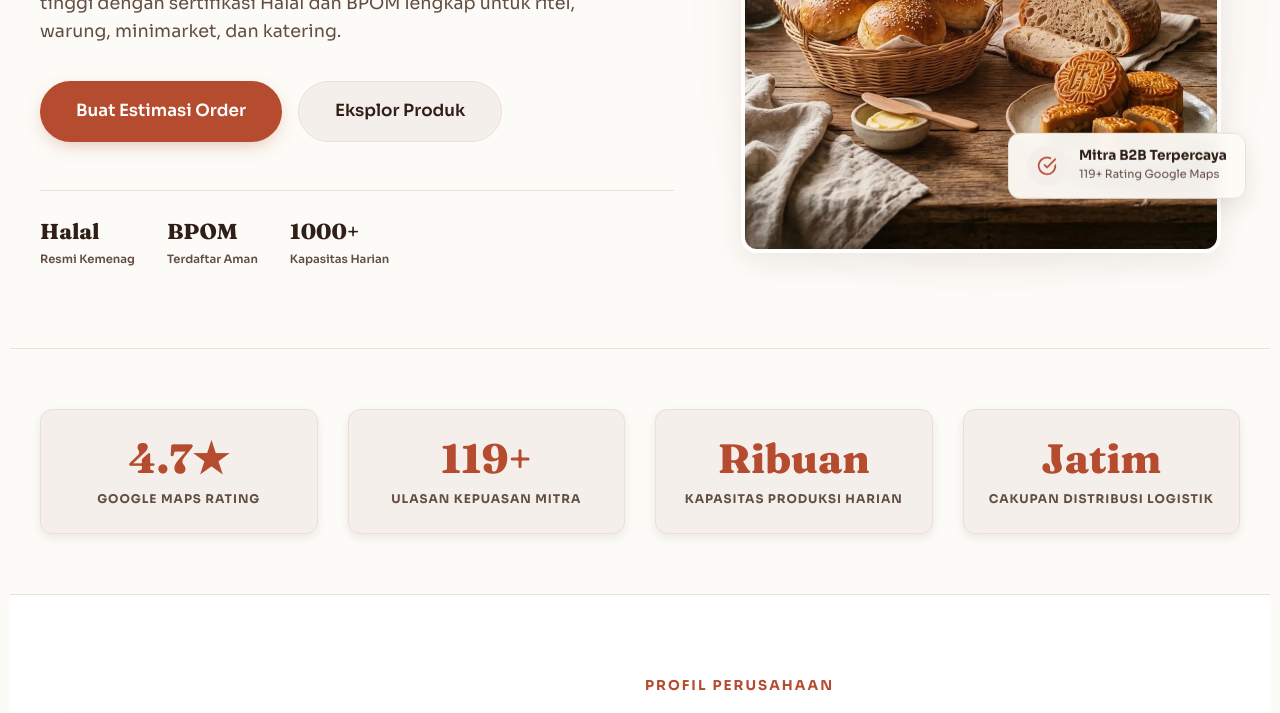
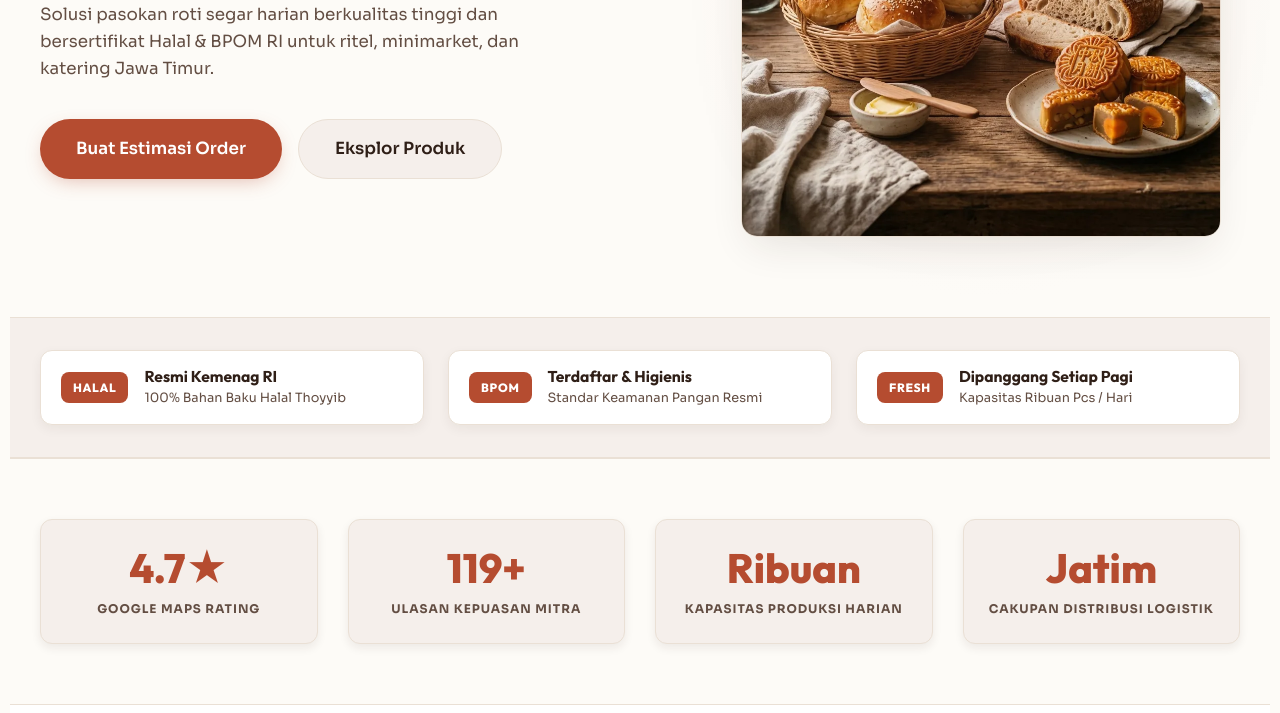
Before and after one commit to dyokism/PTBayuBagusBakery, a plain HTML site: page index.html in a window 1280 px wide. Shown: the part 395-1108 px from the top of the page. Drawn offline with Linux system fonts and the light colour scheme.

Commit message:
Refactor B2B bakery landing page design, accessibility, and SEO
- Upgrade display typography and hero section layout
- Add keyboard skip link and enlarge touch targets
- Add Open Graph meta tags and LocalBusiness JSON-LD schema
- Fix link tab-nabbing security vulnerability

```diff
--- a/index.html
+++ b/index.html
@@ -7,14 +7,61 @@
   <title>PT Bayu Bagus Bakery - Produsen Roti &amp; Kue Grosir Premium Jawa Timur</title>
   <meta name="description" content="Kemitraan roti grosir B2B terpercaya di Nganjuk, Jawa Timur. Memproduksi roti burger, mooncake, roti sisir, dan roti tawar premium dengan sertifikasi Halal &amp; BPOM.">
 
+  <link rel="canonical" href="https://bayubagusbakery.com/">
+
+  <!-- Open Graph / Social Media Meta Tags -->
+  <meta property="og:type" content="website">
+  <meta property="og:site_name" content="PT Bayu Bagus Bakery">
+  <meta property="og:title" content="PT Bayu Bagus Bakery - Produsen Roti &amp; Kue Grosir Premium Jawa Timur">
+  <meta property="og:description" content="Kemitraan roti grosir B2B terpercaya di Nganjuk, Jawa Timur. Memproduksi roti burger, mooncake, roti sisir, dan roti tawar premium dengan sertifikasi Halal &amp; BPOM.">
+  <meta property="og:image" content="assets/hero_bakery_showcase.webp">
+  <meta property="twitter:card" content="summary_large_image">
+  <meta property="twitter:title" content="PT Bayu Bagus Bakery - Produsen Roti &amp; Kue Grosir Premium">
+  <meta property="twitter:description" content="Kemitraan roti grosir B2B terpercaya di Nganjuk, Jawa Timur.">
+
+  <!-- JSON-LD Structured Data for LocalBusiness / Bakery -->
+  <script type="application/ld+json">
+  {
+    "@context": "https://schema.org",
+    "@type": "Bakery",
+    "name": "PT Bayu Bagus Bakery",
+    "image": "assets/hero_bakery_showcase.webp",
+    "description": "Produsen roti dan kue grosir premium bersertifikat Halal & BPOM RI di Nganjuk, Jawa Timur.",
+    "telephone": "+6281234714911",
+    "address": {
+      "@type": "PostalAddress",
+      "streetAddress": "RT.02/RW.02, Garu",
+      "addressLocality": "Baron",
+      "addressRegion": "Kabupaten Nganjuk, Jawa Timur",
+      "postalCode": "64394",
+      "addressCountry": "ID"
+    },
+    "geo": {
+      "@type": "GeoCoordinates",
+      "latitude": -7.5669809,
+      "longitude": 112.0735154
+    },
+    "openingHoursSpecification": [
+      {
+        "@type": "OpeningHoursSpecification",
+        "dayOfWeek": ["Monday", "Tuesday", "Wednesday", "Thursday", "Friday", "Sunday"],
+        "opens": "08:00",
+        "closes": "15:00"
+      }
+    ],
+    "priceRange": "Rp 1.900 - Rp 10.800"
+  }
+  </script>
+
   <link rel="preconnect" href="https://fonts.googleapis.com">
   <link rel="preconnect" href="https://fonts.gstatic.com" crossorigin>
-  <link href="https://fonts.googleapis.com/css2?family=Fraunces:ital,opsz,wght@0,9..144,300..800;1,9..144,300..800&family=Sora:wght@300;400;500;600;700;800&display=swap" rel="stylesheet">
+  <link href="https://fonts.googleapis.com/css2?family=Outfit:wght@500;600;700;800&family=Sora:wght@300;400;500;600;700;800&display=swap" rel="stylesheet">
 
   <link rel="stylesheet" href="styles/base.css">
   <link rel="stylesheet" href="styles/components.css">
 </head>
 <body>
+  <a href="#hero" class="skip-link">Skip to main content</a>
 
   <header class="site-header" id="site-header">
     <div class="container header-container">
@@ -34,7 +81,7 @@
       </nav>
 
       <div class="header-actions">
-        <a href="https://wa.me/6281234714911" target="_blank" class="btn-primary btn-header" id="header-cta">
+        <a href="https://wa.me/6281234714911" target="_blank" rel="noopener noreferrer" class="btn-primary btn-header" id="header-cta">
           Hubungi B2B
         </a>
         <button class="mobile-menu-toggle" id="menu-toggle-btn" aria-label="Buka Menu Navigasi" aria-expanded="false">
@@ -51,7 +98,7 @@
         <a href="#katalog" class="mobile-nav-item">Katalog Roti</a>
         <a href="#kalkulator" class="mobile-nav-item">Kalkulator B2B</a>
         <a href="#kontak" class="mobile-nav-item">Kontak Kami</a>
-        <a href="https://wa.me/6281234714911" target="_blank" class="btn-primary mobile-btn-cta">Hubungi WhatsApp</a>
+        <a href="https://wa.me/6281234714911" target="_blank" rel="noopener noreferrer" class="btn-primary mobile-btn-cta">Hubungi WhatsApp</a>
       </div>
     </nav>
   </header>
@@ -62,55 +109,45 @@
         <div class="hero-grid">
           <div class="hero-text-content">
             <h1 class="hero-title">Roti Lezat, Pasokan Stabil &amp; <span class="highlight-text">Higienis Setiap Hari</span></h1>
-            <p class="hero-description">Kami memproduksi ribuan roti segar setiap subuh di fasilitas Baron, Nganjuk. Menyediakan solusi pasokan rutin berkualitas tinggi dengan sertifikasi Halal dan BPOM lengkap untuk ritel, warung, minimarket, dan katering.</p>
+            <p class="hero-description">Solusi pasokan roti segar harian berkualitas tinggi dan bersertifikat Halal &amp; BPOM RI untuk ritel, minimarket, dan katering Jawa Timur.</p>
             <div class="hero-cta-group">
               <a href="#kalkulator" class="btn-primary btn-lg">Buat Estimasi Order</a>
               <a href="#katalog" class="btn-secondary btn-lg">Eksplor Produk</a>
-            </div>
-            <div class="hero-trust-factors">
-              <div class="trust-item">
-                <span class="trust-number">Halal</span>
-                <span class="trust-label">Resmi Kemenag</span>
-              </div>
-              <div class="trust-item">
-                <span class="trust-number">BPOM</span>
-                <span class="trust-label">Terdaftar Aman</span>
-              </div>
-              <div class="trust-item">
-                <span class="trust-number">1000+</span>
-                <span class="trust-label">Kapasitas Harian</span>
-              </div>
             </div>
           </div>
 
           <div class="hero-visual-content">
             <div class="hero-single-showcase">
-              <img src="assets/hero_bakery_showcase.webp" alt="Roti Lezat Bayu Bagus Showcase" class="hero-showcase-img" width="480" height="520">
-              <div class="floating-hero-badge float-badge-1">
-                <div class="badge-icon">
-                  <svg viewBox="0 0 24 24" width="20" height="20" fill="none" stroke="currentColor" stroke-width="2" stroke-linecap="round" stroke-linejoin="round" aria-hidden="true">
-                    <circle cx="12" cy="12" r="4"></circle>
-                    <path d="M12 2v2M12 20v2M4.93 4.93l1.41 1.41M17.66 17.66l1.41 1.41M2 12h2M20 12h2M6.34 17.66l-1.41 1.41M19.07 4.93l-1.41 1.41"></path>
-                  </svg>
-                </div>
-                <div class="badge-info">
-                  <h4>Fresh Daily</h4>
-                  <p>Dipanggang Setiap Pagi</p>
-                </div>
-              </div>
-              <div class="floating-hero-badge float-badge-2">
-                <div class="badge-icon">
-                  <svg viewBox="0 0 24 24" width="20" height="20" fill="none" stroke="currentColor" stroke-width="2" stroke-linecap="round" stroke-linejoin="round" aria-hidden="true">
-                    <path d="M22 11.08V12a10 10 0 1 1-5.93-9.14"></path>
-                    <polyline points="22 4 12 14.01 9 11.01"></polyline>
-                  </svg>
-                </div>
-                <div class="badge-info">
-                  <h4>Mitra B2B Terpercaya</h4>
-                  <p>119+ Rating Google Maps</p>
-                </div>
-              </div>
+              <img src="assets/hero_bakery_showcase.webp" alt="Roti Lezat Bayu Bagus Showcase" class="hero-showcase-img" width="480" height="520" loading="eager" fetchpriority="high">
               <div class="collage-bg-blur"></div>
+            </div>
+          </div>
+        </div>
+      </div>
+    </section>
+
+    <section class="trust-strip-section" id="trust-strip">
+      <div class="container">
+        <div class="trust-strip-grid">
+          <div class="trust-strip-item">
+            <span class="trust-badge-tag">HALAL</span>
+            <div class="trust-badge-text">
+              <h4>Resmi Kemenag RI</h4>
+              <p>100% Bahan Baku Halal Thoyyib</p>
+            </div>
+          </div>
+          <div class="trust-strip-item">
+            <span class="trust-badge-tag">BPOM</span>
+            <div class="trust-badge-text">
+              <h4>Terdaftar &amp; Higienis</h4>
+              <p>Standar Keamanan Pangan Resmi</p>
+            </div>
+          </div>
+          <div class="trust-strip-item">
+            <span class="trust-badge-tag">FRESH</span>
+            <div class="trust-badge-text">
+              <h4>Dipanggang Setiap Pagi</h4>
+              <p>Kapasitas Ribuan Pcs / Hari</p>
             </div>
           </div>
         </div>
@@ -382,8 +419,8 @@
                 <div class="contact-text">
                   <h4>Jam Kerja Operasional</h4>
                   <table class="schedule-table">
-                    <tr><td>Senin – Jumat</td><td>08:00 – 15:00 WIB</td></tr>
-                    <tr><td>Minggu</td><td>08:00 – 15:00 WIB</td></tr>
+                    <tr><td>Senin-Jumat</td><td>08:00-15:00 WIB</td></tr>
+                    <tr><td>Minggu</td><td>08:00-15:00 WIB</td></tr>
                     <tr class="closed"><td>Sabtu</td><td>Tutup (Produksi Terbatas)</td></tr>
                   </table>
                 </div>
@@ -562,7 +599,7 @@
     </div>
   </div>
 
-  <div id="toast-container" class="toast-container"></div>
+  <div id="toast-container" class="toast-container" aria-live="polite" aria-atomic="true"></div>
 
   <script src="scripts/main.js" type="module"></script>
 </body>
--- a/styles/base.css
+++ b/styles/base.css
@@ -1,6 +1,6 @@
 :root {
-  --font-display: 'Fraunces', Georgia, serif;
-  --font-body: 'Sora', system-ui, -apple-system, sans-serif;
+  --font-display: 'Outfit', -apple-system, system-ui, sans-serif;
+  --font-body: 'Sora', -apple-system, system-ui, sans-serif;
 
   --color-bg: #FDFBF7;
   --color-bg-secondary: #F5EFEB;
@@ -12,8 +12,8 @@
   --color-white: #FFFFFF;
   --header-height: 72px;
 
-  --color-shadow: rgba(47, 31, 23, 0.08);
-  --color-shadow-hover: rgba(47, 31, 23, 0.15);
+  --color-shadow: rgba(47, 31, 23, 0.06);
+  --color-shadow-hover: rgba(47, 31, 23, 0.12);
   --color-primary-rgb: 181, 76, 48;
 
   --radius-sm: 8px;
@@ -23,22 +23,42 @@
   --border-thin: 1px solid var(--color-border);
   --border-thick: 2px solid var(--color-text);
 
-  --transition-smooth: all 0.4s cubic-bezier(0.16, 1, 0.3, 1);
-  --transition-fast: all 0.2s cubic-bezier(0.16, 1, 0.3, 1);
+  --transition-smooth: all 0.3s cubic-bezier(0.16, 1, 0.3, 1);
+  --transition-fast: all 0.15s cubic-bezier(0.16, 1, 0.3, 1);
 
   --scrollbar-gutter: stable both-edges;
 
   /* WCAG 1.4.4 zoom-safe fluid typography. */
-  --font-size-body: clamp(0.95rem, 0.9rem + 0.25vw, 1.1rem);
-  --font-size-h1: clamp(2.2rem, 1.8rem + 2vw, 3.8rem);
-  --font-size-h2: clamp(1.6rem, 1.4rem + 1vw, 2.4rem);
-  --font-size-h3: clamp(1.2rem, 1.1rem + 0.5vw, 1.6rem);
+  --font-size-body: clamp(0.95rem, 0.9rem + 0.25vw, 1.05rem);
+  --font-size-h1: clamp(2.2rem, 1.8rem + 2.5vw, 3.6rem);
+  --font-size-h2: clamp(1.6rem, 1.4rem + 1.2vw, 2.4rem);
+  --font-size-h3: clamp(1.15rem, 1.05rem + 0.5vw, 1.5rem);
 }
 
 *, *::before, *::after {
   box-sizing: border-box;
   margin: 0;
   padding: 0;
+}
+
+/* WCAG 2.4.1 Skip Link */
+.skip-link {
+  position: absolute;
+  top: -100px;
+  left: 16px;
+  background: var(--color-primary);
+  color: var(--color-white);
+  padding: 12px 20px;
+  border-radius: var(--radius-sm);
+  font-weight: 700;
+  z-index: 10000;
+  transition: top 0.2s ease-in-out;
+  text-decoration: none;
+  box-shadow: 0 4px 14px rgba(0, 0, 0, 0.2);
+}
+
+.skip-link:focus-visible {
+  top: 16px;
 }
 
 html {
@@ -228,7 +248,7 @@ img {
   box-shadow: 0 4px 20px rgba(47, 31, 23, 0.04);
 }
 
-/* Solid header overlay configuration when mobile menu is active */
+/* Disable backdrop-blur on active drawer to prevent GPU layering bugs on iOS Safari. */
 .site-header.mobile-menu-active {
   background-color: var(--color-bg);
   backdrop-filter: none;
--- a/styles/components.css
+++ b/styles/components.css
@@ -69,14 +69,15 @@
 .hero-description {
   color: var(--color-text-muted);
   margin-bottom: 36px;
-  max-width: 580px;
+  max-width: 540px;
+  font-size: 1.05rem;
+  line-height: 1.6;
 }
 
 .hero-cta-group {
   display: flex;
   flex-wrap: wrap;
   gap: 16px;
-  margin-bottom: 48px;
 }
 
 .hero-cta-group a {
@@ -89,44 +90,12 @@
   }
 }
 
-.hero-trust-factors {
-  display: flex;
-  gap: 32px;
-  border-top: 1px solid var(--color-border);
-  padding-top: 24px;
-}
-
-.trust-item {
-  display: flex;
-  flex-direction: column;
-}
-
-.trust-number {
-  font-family: var(--font-display);
-  font-size: 1.35rem;
-  font-weight: 800;
-  color: var(--color-text);
-}
-
-.trust-label {
-  font-size: 0.72rem;
-  color: var(--color-text-muted);
-  font-weight: 600;
-}
-
 .hero-visual-content {
   display: flex;
   justify-content: center;
   align-items: center;
   position: relative;
-  height: 480px;
-}
-
-@media (max-width: 991px) {
-  .hero-visual-content {
-    height: 380px;
-    margin-top: 24px;
-  }
+  height: auto;
 }
 
 .hero-single-showcase {
@@ -143,110 +112,80 @@
   height: auto;
   aspect-ratio: 12 / 13;
   border-radius: var(--radius-lg);
-  border: 4px solid var(--color-white);
-  box-shadow: rgba(47, 31, 23, 0.08) 0px 10px 30px;
+  border: 1px solid var(--color-border);
+  box-shadow: 0 16px 40px -10px var(--color-shadow-hover);
   object-fit: cover;
-  transition: transform 0.4s cubic-bezier(0.16, 1, 0.3, 1), box-shadow 0.4s cubic-bezier(0.16, 1, 0.3, 1);
+  transition: var(--transition-smooth);
 }
 
 .hero-single-showcase:hover .hero-showcase-img {
-  transform: scale(1.02);
-  box-shadow: 0 20px 45px -10px var(--color-shadow-hover);
-}
-
-.floating-hero-badge {
-  position: absolute;
-  background-color: rgba(253, 251, 247, 0.95);
-  backdrop-filter: blur(8px);
-  -webkit-backdrop-filter: blur(8px);
+  transform: scale(1.015);
+  box-shadow: 0 24px 50px -12px rgba(30, 41, 59, 0.18);
+}
+
+.trust-strip-section {
+  background-color: var(--color-bg-secondary);
+  color: var(--color-text);
+  padding: 32px 0;
+  border-top: 1px solid var(--color-border);
+  border-bottom: 1px solid var(--color-border);
+}
+
+.trust-strip-grid {
+  display: grid;
+  grid-template-columns: 1fr;
+  gap: 16px;
+}
+
+@media (min-width: 768px) {
+  .trust-strip-grid {
+    grid-template-columns: repeat(3, 1fr);
+    gap: 24px;
+  }
+}
+
+.trust-strip-item {
+  display: flex;
+  align-items: center;
+  gap: 16px;
+  padding: 16px 20px;
+  background: var(--color-white);
   border: 1px solid var(--color-border);
   border-radius: var(--radius-md);
-  padding: 12px 18px;
-  display: none;
-  align-items: center;
-  gap: 12px;
-  box-shadow: 0 10px 25px rgba(47, 31, 23, 0.1);
-  z-index: 10;
-  transition: transform 0.4s cubic-bezier(0.16, 1, 0.3, 1), box-shadow 0.4s cubic-bezier(0.16, 1, 0.3, 1);
-}
-
-@media (min-width: 576px) {
-  .floating-hero-badge {
-    display: flex;
-  }
-}
-
-.floating-hero-badge:hover {
-  transform: translateY(-4px);
-  box-shadow: 0 15px 30px rgba(47, 31, 23, 0.15);
-}
-
-.float-badge-1 {
-  top: 15%;
-  left: 10px;
-  animation: float-badge-anim-1 6s ease-in-out infinite alternate;
-}
-
-.float-badge-2 {
-  bottom: 12%;
-  right: 10px;
-  animation: float-badge-anim-2 5s ease-in-out infinite alternate;
-}
-
-@media (min-width: 481px) {
-  .float-badge-1 {
-    left: -20px;
-  }
-  .float-badge-2 {
-    right: -25px;
-  }
-}
-
-.badge-icon {
-  background-color: var(--color-bg-secondary);
-  width: 40px;
-  height: 40px;
-  border-radius: 50%;
-  display: flex;
-  align-items: center;
-  justify-content: center;
-  color: var(--color-primary);
-}
-
-.badge-icon svg {
-  width: 20px;
-  height: 20px;
-}
-
-.badge-info h4 {
-  font-family: var(--font-body);
-  font-size: 0.85rem;
+  box-shadow: 0 4px 12px var(--color-shadow);
+  transition: var(--transition-smooth);
+}
+
+.trust-strip-item:hover {
+  transform: translateY(-2px);
+  box-shadow: 0 8px 20px var(--color-shadow-hover);
+  border-color: rgba(181, 76, 48, 0.3);
+}
+
+.trust-badge-tag {
+  font-family: var(--font-display);
+  font-weight: 800;
+  font-size: 0.75rem;
+  letter-spacing: 0.06em;
+  background: var(--color-primary);
+  color: var(--color-white);
+  padding: 6px 12px;
+  border-radius: var(--radius-sm);
+  flex-shrink: 0;
+}
+
+.trust-badge-text h4 {
+  font-family: var(--font-display);
+  font-size: 0.98rem;
   font-weight: 700;
+  color: var(--color-text);
   margin-bottom: 2px;
 }
 
-.badge-info p {
-  font-size: 0.7rem;
-  color: var(--color-text-muted);
-}
-
-@keyframes float-badge-anim-1 {
-  0% { transform: translateY(0); }
-  100% { transform: translateY(-10px); }
-}
-
-@keyframes float-badge-anim-2 {
-  0% { transform: translateY(0); }
-  100% { transform: translateY(12px); }
-}
-
-@media (max-width: 600px) {
-  .float-badge-1 {
-    padding: 8px 12px;
-  }
-  .float-badge-2 {
-    padding: 8px 12px;
-  }
+.trust-badge-text p {
+  font-size: 0.8rem;
+  color: var(--color-text-muted);
+  margin: 0;
 }
 
 .collage-bg-blur {
@@ -815,17 +754,23 @@
   background: transparent;
   border: none;
   font-family: var(--font-body);
-  font-size: 1.1rem;
+  font-size: 1.2rem;
   font-weight: 600;
-  padding: 0 14px;
+  min-width: 44px;
+  min-height: 44px;
+  display: inline-flex;
+  align-items: center;
+  justify-content: center;
+  padding: 0;
   cursor: pointer;
   color: var(--color-text-muted);
   transition: var(--transition-fast);
+  border-radius: var(--radius-sm);
 }
 
 .qty-btn:hover {
   color: var(--color-primary);
-  background-color: rgba(181, 76, 48, 0.05);
+  background-color: rgba(181, 76, 48, 0.08);
 }
 
 #btn-add-item {
```
Also changed, not shown: README.md.
